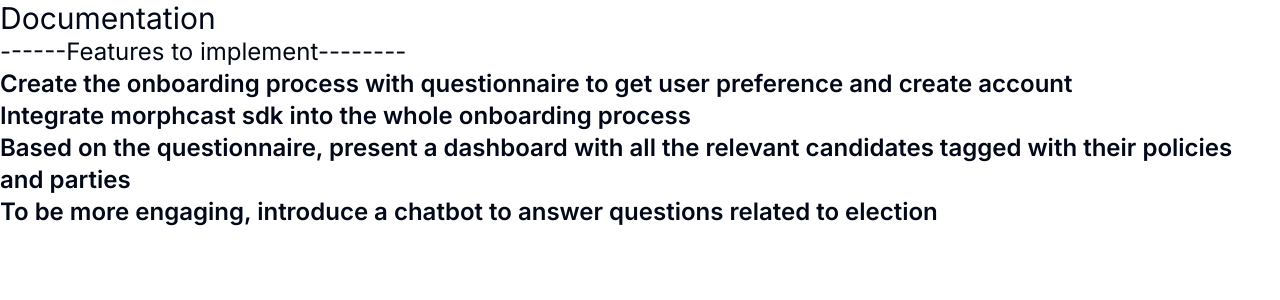
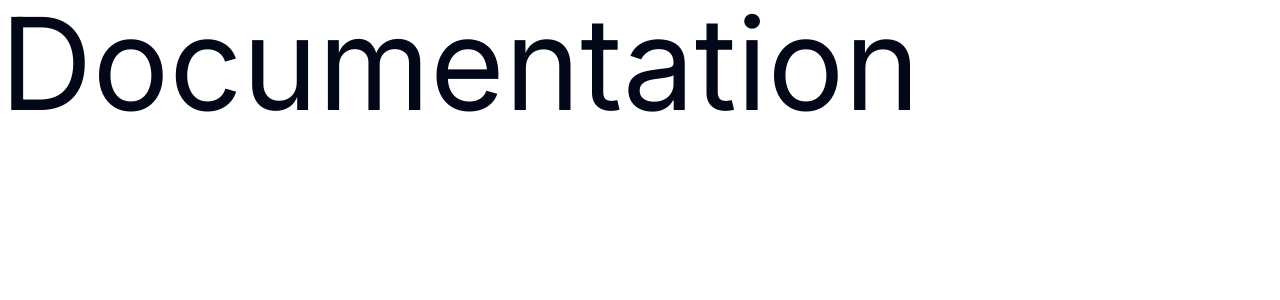
Before and after one commit to Siyam-A-S/ballot-iq-beta, a Next.js app: page /docu in a window 1280 px wide. Shown: the top 300 px of the page. Built offline with nearby package versions, Linux system fonts and the light colour scheme.

Commit message:
Revert "Updated the documentation page with features to implement"
This reverts commit 7fbe5cd9eaf0edf980619fa7847225c3dd5a92a8.

```diff
--- a/app/docu/page.tsx
+++ b/app/docu/page.tsx
@@ -3,18 +3,7 @@
 export default async function AboutUs(){
     return(
     <main>
-    <h1 className="text-3xl">Documentation</h1>
-    <p>
-        <h1 className="text-2xl">------Features to implement--------</h1>
-        <p>
-            <ul className="mb-3 text-2xl font-semibold">
-                <li>Create the onboarding process with questionnaire to get user preference and create account</li>
-                <li>Integrate morphcast sdk into the whole onboarding process</li>
-                <li>Based on the questionnaire, present a dashboard with all the relevant candidates tagged with their policies and parties</li>
-                <li>To be more engaging, introduce a chatbot to answer questions related to election</li>
-            </ul>
-        </p>
-    </p>
+    <h1 className="text-9xl">Documentation</h1>
     </main>
     )
 }
--- a/app/get-started/page.tsx
+++ b/app/get-started/page.tsx
@@ -70,10 +70,6 @@
         </TabsContent>
         </Tabs>
         </div>
-
-
-        <Button variant="secondary">Secondary</Button>
-
     </main>
     )
 }
```
